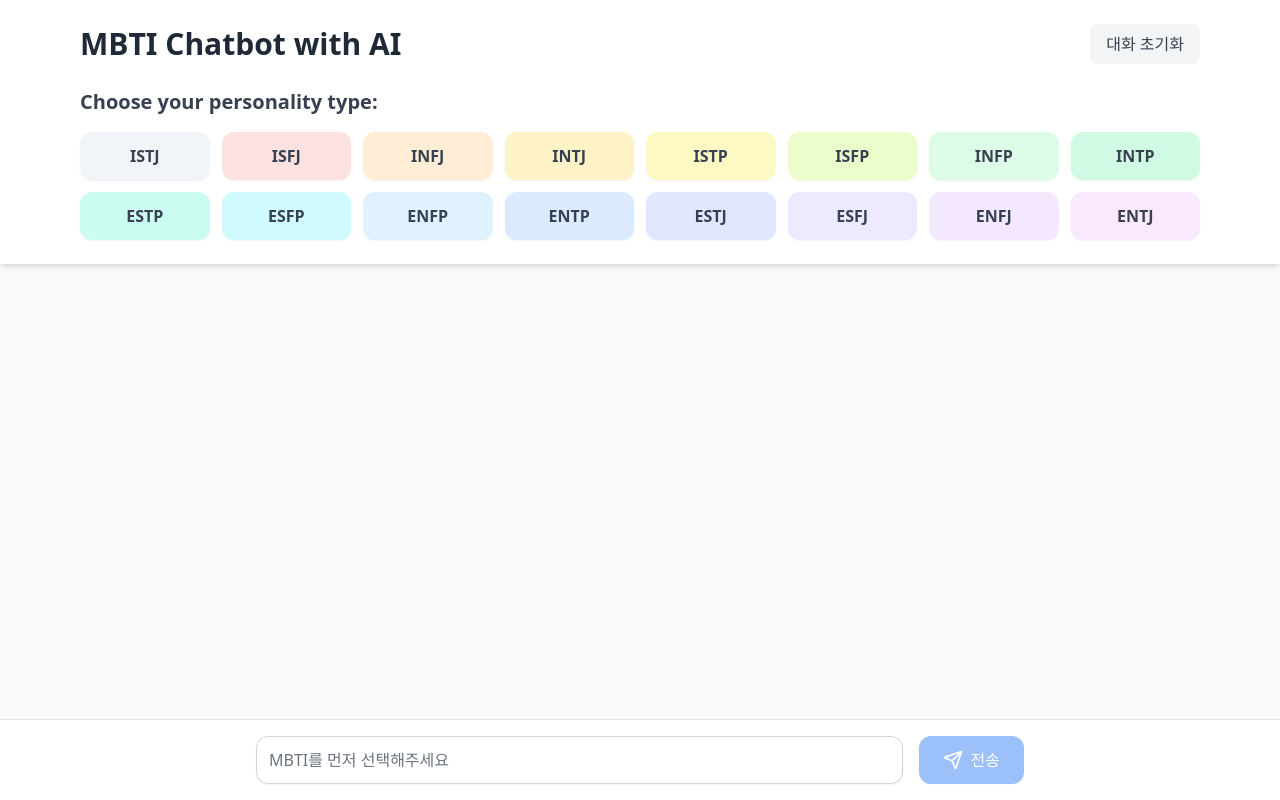
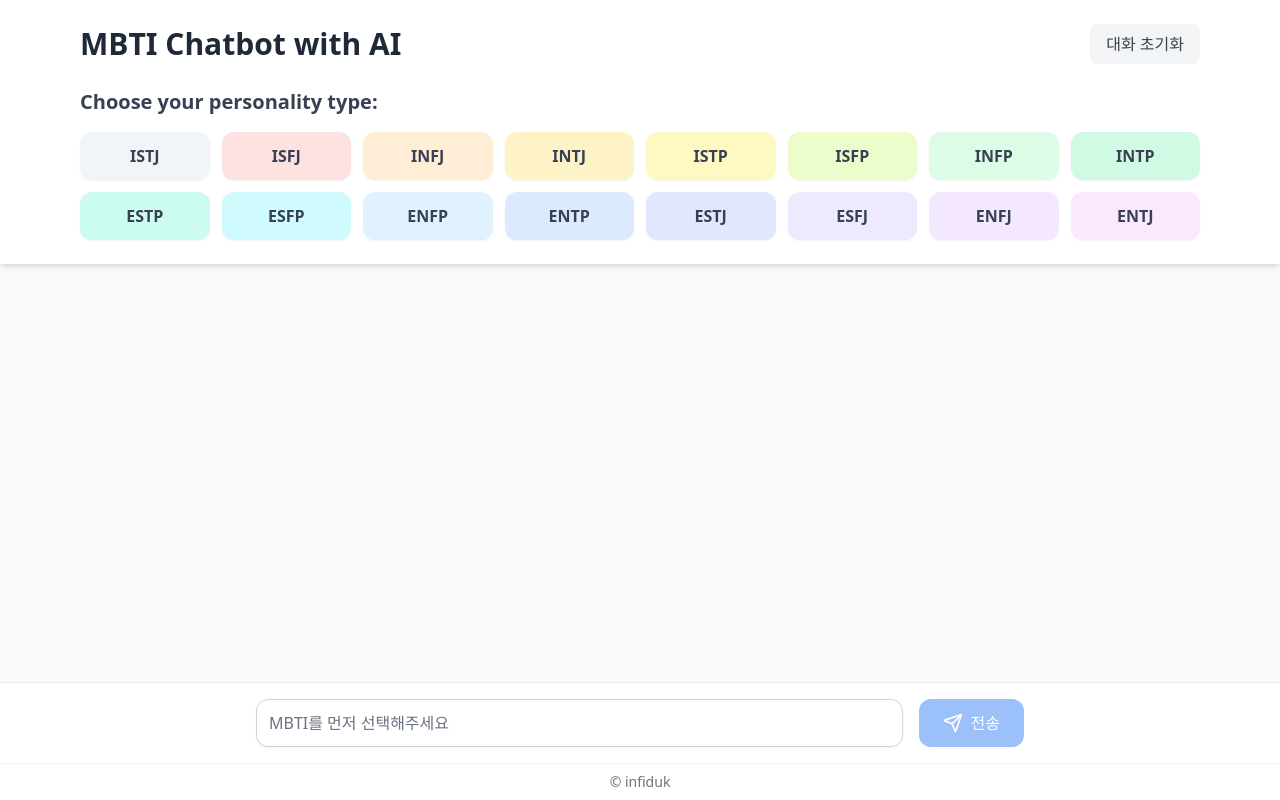
Before and after one commit to mbti-chatbot/mbti-chatbot-gpt, a Next.js app: page / in a window 1280 px wide. Built offline with nearby package versions, Linux system fonts and the light colour scheme.

Commit message:
:art: feat: footer 추가
그 전송 버튼 밑에 copyright. infiduk 이라는 문구를 가진 footer 좀 만들어줘

```diff
--- a/src/pages/index.js
+++ b/src/pages/index.js
@@ -456,9 +456,14 @@ ${personality.examples}
         </div>
       </div>
 
+      {/* Input Area와 Footer */}
+      <div className="sticky bottom-0">
         {/* Input Area */}
-      <div className="sticky bottom-0 bg-white border-t border-gray-200 px-4 py-4">
-        <form onSubmit={handleSubmit} className="max-w-3xl mx-auto flex gap-4">
+        <div className="bg-white border-t border-gray-200 px-4 py-4">
+          <form
+            onSubmit={handleSubmit}
+            className="max-w-3xl mx-auto flex gap-4"
+          >
             <input
               type="text"
               value={input}
@@ -468,7 +473,8 @@ ${personality.examples}
                   ? "메시지를 입력하세요..."
                   : "MBTI를 먼저 선택해주세요"
               }
-            className="flex-1 rounded-xl border-gray-300 shadow-sm focus:border-blue-500 focus:ring-blue-500"
+              className="flex-1 rounded-xl border-gray-300 shadow-sm
+                     focus:border-blue-500 focus:ring-blue-500"
               disabled={isLoading || !selectedMBTI}
             />
             <button
@@ -484,6 +490,16 @@ ${personality.examples}
             </button>
           </form>
         </div>
+
+        {/* Copyright Footer */}
+        <footer className="bg-white border-t border-gray-100 py-2">
+          <div className="max-w-3xl mx-auto px-4">
+            <p className="text-center text-sm text-gray-500 font-medium">
+              © infiduk
+            </p>
+          </div>
+        </footer>
+      </div>
     </div>
   );
 }
```
Lines whose indentation alone changed are shown as unchanged.
